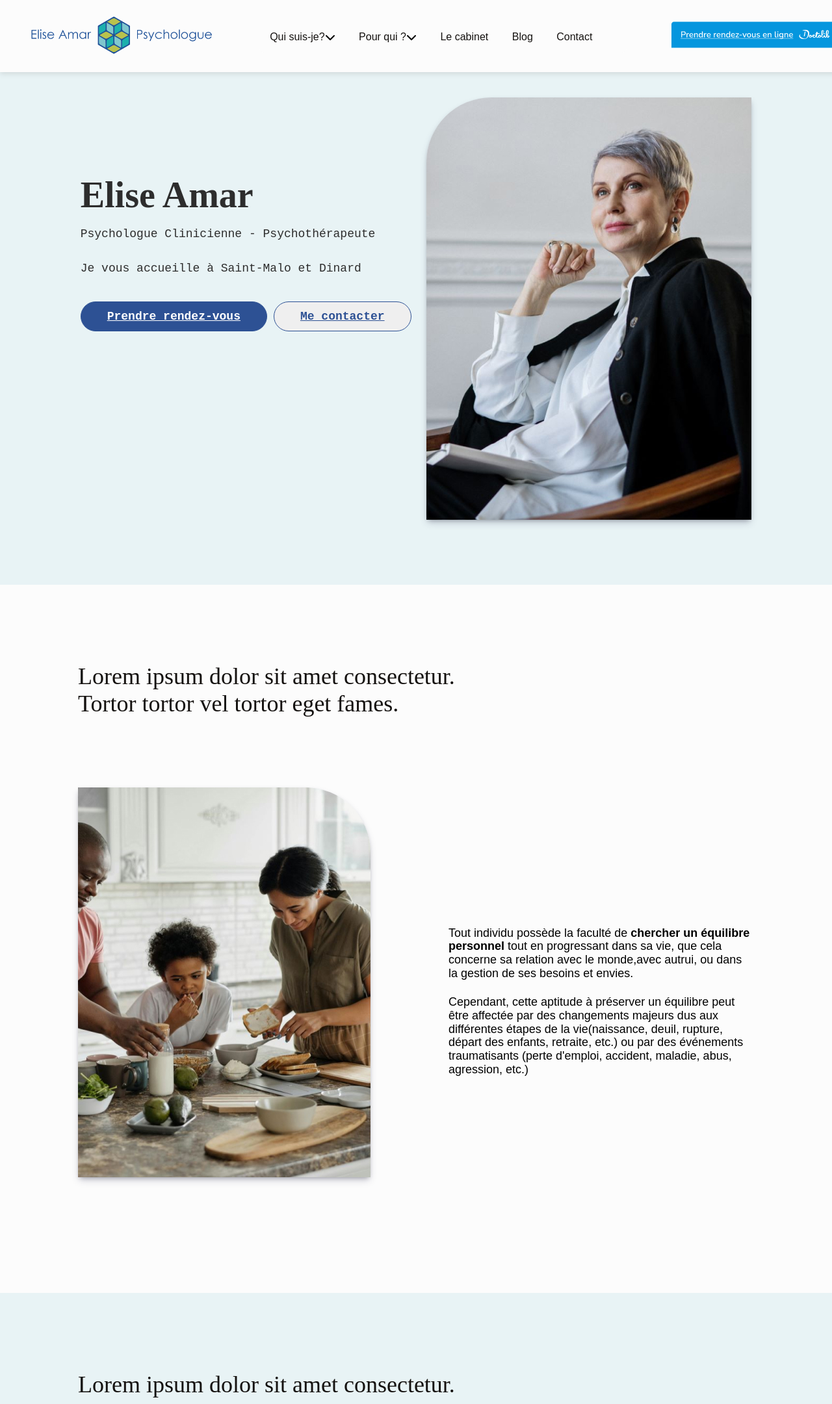
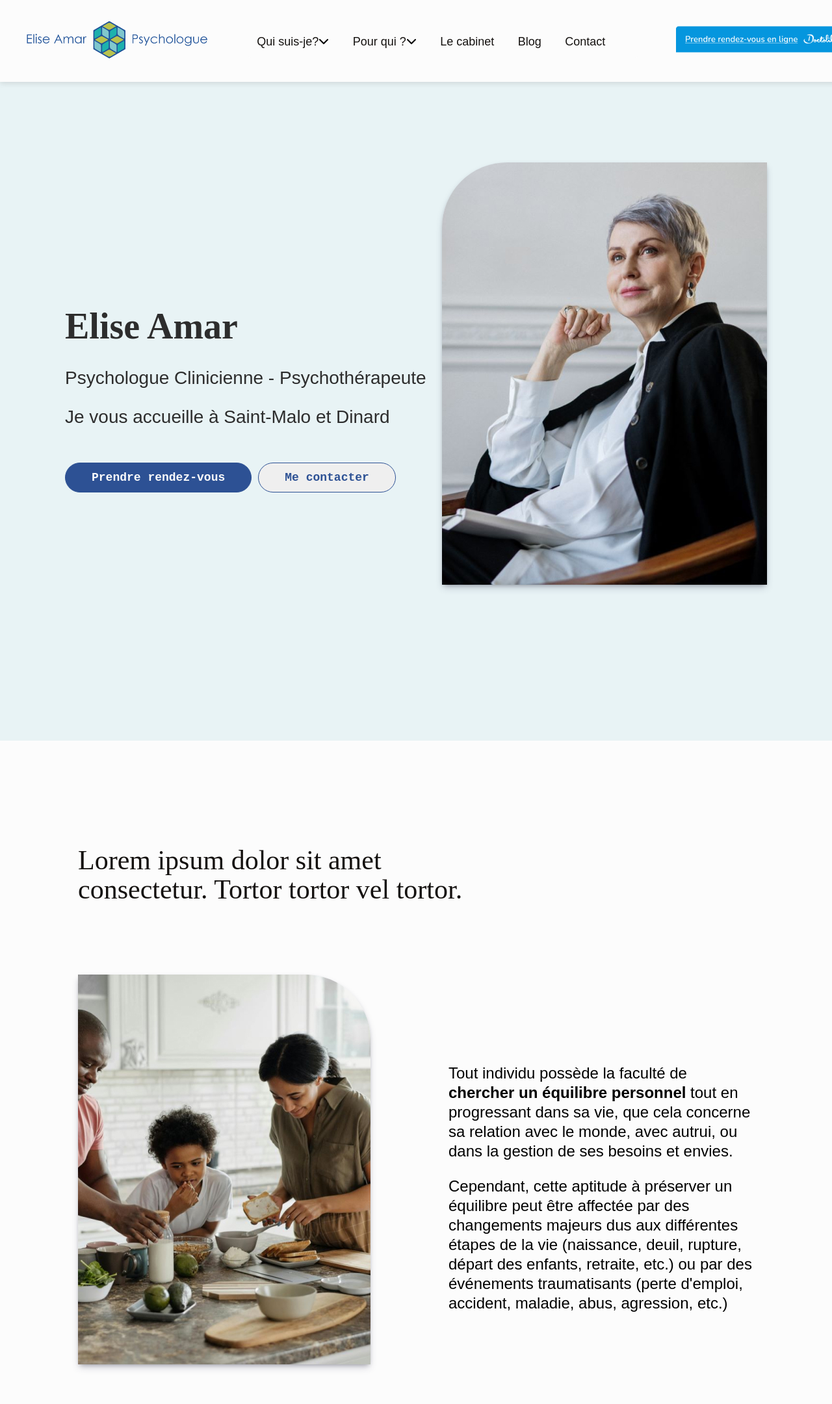
Before and after one commit to Babig13/Psy-Elise-Amar, a plain HTML site: page index.html in a window 1280 px wide. Shown: the top 2161 px of the page at 65% size. Drawn offline with Linux system fonts and the light colour scheme.

Commit message:
dernières modifs

```diff
--- a/index.html
+++ b/index.html
@@ -1,32 +1,33 @@
 <!DOCTYPE html>
 <html lang="fr">
   <head>
-    <meta charset="UTF-8">
-    <meta name="viewport" content="width=device-width, initial-scale=1.0">
+    <meta charset="UTF-8" />
+    <meta name="viewport" content="width=device-width, initial-scale=1.0" />
     <link rel="stylesheet" href="style.css">
-    <title>Elise Amar-Psychologue</title>
+    <title>PSY</title>
   </head>
-<body>
-    <div id="wrapper">
-
-        <header>
-            <div class="topnav" id="myTopnav">
-
-                <a href="index.html"><img class="logo-nav" src="./images/logo-Elise-Amar-Psychologue-large.png" alt="Logo d'Elise Amar avec son nom et sa profession"></a>
 
 
-                 <nav class="jmenu">
+  <body><!-- Début du corps de la page -->
+    <header><!-- En-tête de la page -->
+
+        <div class="topnav" id="myTopnav"><!-- Barre de navigation principale -->
+
+            <a href="index.html"><img class="logo-nav" src="./images/logo-Elise-Amar-Psychologue-large.png" alt="Logo d'Elise Amar avec son nom et sa profession"></a><!-- Logo avec lien vers la page d'accueil -->
+
+
+            <nav class="jmenu"><!-- Menu de navigation -->
                 <ul id="menu" class="jmenu">
 
-                       <label for="menu-btn" class="jm-menu-btn jm-icon-menu"></label>
-                        <input type="checkbox" id="menu-btn" class="jm-menu-btn">
-                        <ul class="jm-collapse">
+                   <label for="menu-btn" class="jm-menu-btn jm-icon-menu"></label><!-- Bouton pour activer/désactiver le menu sur les appareils mobiles -->
+                    <input type="checkbox" id="menu-btn" class="jm-menu-btn"> <!-- Case à cocher pour activer/désactiver le menu sur les appareils mobiles -->
+
+                        <ul class="jm-collapse"><!-- Liste des éléments de menu -->
 
                             <li class="jm-dropdown">
-                                <!-- Si je garde l'image tel quel, je ne peux pas changer la couleur comme pour la typo -->
-                                <!-- Si je prends un icon svg je peux le faire en utilisant la propriété fill -->
                                 <a href="#">Qui suis-je?<svg xmlns="http://www.w3.org/2000/svg" height="16" width="16" viewBox="0 0 512 512"><!--!Font Awesome Free 6.5.1 by @fontawesome - https://fontawesome.com License - https://fontawesome.com/license/free Copyright 2023 Fonticons, Inc.--><path d="M233.4 406.6c12.5 12.5 32.8 12.5 45.3 0l192-192c12.5-12.5 12.5-32.8 0-45.3s-32.8-12.5-45.3 0L256 338.7 86.6 169.4c-12.5-12.5-32.8-12.5-45.3 0s-12.5 32.8 0 45.3l192 192z"/></svg></a>
                                 <!-- <img  class="dropdown" src="./images/Dropdown.png"></a> -->
+                                 <!-- Sous-menu -->
                                 <ul>
                                     <li><a href="#">Thérapie</a></li>
                                     <li><a href="#">Mes engagements</a></li>
@@ -36,7 +37,8 @@
 
                             <li class="jm-dropdown">
                                 <a href="#">Pour qui ?<svg xmlns="http://www.w3.org/2000/svg" height="16" width="16" viewBox="0 0 512 512"><!--!Font Awesome Free 6.5.1 by @fontawesome - https://fontawesome.com License - https://fontawesome.com/license/free Copyright 2023 Fonticons, Inc.--><path d="M233.4 406.6c12.5 12.5 32.8 12.5 45.3 0l192-192c12.5-12.5 12.5-32.8 0-45.3s-32.8-12.5-45.3 0L256 338.7 86.6 169.4c-12.5-12.5-32.8-12.5-45.3 0s-12.5 32.8 0 45.3l192 192z"/></svg></a>
-                                <!-- img  class="dropdown" src="./images/Dropdown.png"></a> -->
+                            <!-- <img  class="dropdown" src="./images/Dropdown.png"></a> -->
+                             <!-- Sous-menu -->
                                 <ul>
                                     <li ><a href="#">Adolescent</a></li>
                                     <li><a href="#">Thérapies individuelles</a></li>
@@ -44,92 +46,66 @@
                                     <li><a href="#">Thérapie familiales</a></li>
                                 </ul>
                             </li>
-
+                    <!-- Éléments de menu -->
                                     <li class="menu"><a href="#">Le cabinet</a></li>
                                     <li class="menu"><a href="./blog.html">Blog</a></li>
                                     <li class="menu"><a href="./formulaire.html">Contact</a></li>
-                        <li><a href="https://www.doctolib.fr/"><img class="logodoc bouton2" src="./images/BoutonDoctolib.png" alt="bouton doctolib pour prendre rendez-vous en ligne"></a></li>
+                                    <li><a href="https://www.doctolib.fr/"><img class="logodoc bouton2" src="./images/BoutonDoctolib.png" alt="bouton doctolib pour prendre rendez-vous en ligne"></a></li> <!-- Lien vers Doctolib -->
                         </ul>
-
+                </ul>
             </nav>
 
-
-                <a class="bouton-disparait" href="https://www.doctolib.fr/"><img class="logodoc" src="./images/BoutonDoctolib.png" alt="bouton doctolib pour prendre rendez-vous en ligne"></a>
-
+            <a class="bouton-disparait" href="https://www.doctolib.fr/"><img class="logodoc" src="./images/BoutonDoctolib.png" alt="bouton doctolib pour prendre rendez-vous en ligne"></a><!-- Bouton Doctolib -->
         </div>
 
     </header>
 
-
-
-        <main>
-
-        <section id="hero">
-            <div class="hero-container">
-                <div class="text">
-                    <h1>
-                        <span class="heading-name">Elise Amar</span> <br>
-                        <p>Psychologue Clinicienne - Psychothérapeute</p><br>
-                        <p class="lieu">Je vous accueille à Saint-Malo et Dinard</p>
-                    </h1>
-
-                    <div id="div-button">
-                        <button class="button1-hero"><a href="https://www.doctolib.fr/">Prendre rendez-vous</a></button>
+    <main><!-- Contenu principal de la page -->
+      <section id="hero"><!-- Section principale -->
+        <div class="hero-container"> <!-- Conteneur de la section -->
+            <div class="heading-name"><!-- Titre principal -->
+                <div class="text"> <!-- Texte -->
+                    <h1>Elise Amar</h1><!-- Titre -->
+                    <p>Psychologue Clinicienne - Psychothérapeute Je vous accueille à Saint-Malo et Dinard</p><!-- Description -->
+                </div>
+            <div id="div-button"> <!-- Boutons -->
+                <button class="button1-hero"><a href="#">Prendre rendez-vous</a></button>
                 <button class="button2-hero"><a href="./formulaire.html">Me contacter</a></button>
             </div>
             </div>
-
-                        <img src="./images/eliseamar.jpg" alt="Elise Amar, Psychologue clinicienne à Saint-Malo">
+            <img src="./images/eliseamar.jpg" alt="photo de présentation de la psychologue">
         </div>
       </section>
 
-
-            <section class="section-famille">
-
-                <h2>Lorem ipsum dolor sit amet consectetur.<br>
-                     Tortor tortor vel tortor eget fames.</h2>
-
-                <div class="title-image-container">
-
-                    <img src="./images/famille.jpg" alt="Un couple et un enfant dans une cuisine">
-                    <div class="text-container">
-                        <p>Tout individu possède la faculté de<strong> chercher un équilibre personnel </strong>tout en progressant dans sa vie, que cela concerne sa relation avec le monde,avec autrui, ou dans la gestion de ses besoins et envies.</p>
-                        <p>Cependant, cette aptitude à préserver un équilibre peut être affectée par des changements majeurs dus aux différentes étapes de la vie(naissance, deuil, rupture, départ des enfants, retraite, etc.) ou par des événements traumatisants (perte d'emploi, accident, maladie, abus, agression, etc.)
-
-                        </p>
+      <section class="section-famille"> <!-- Section pour le contenu sur la famille -->
+        <h2>Lorem ipsum dolor sit amet consectetur. Tortor tortor vel tortor.</h2> <!-- Titre de la section -->
+<div class="title-image-container "><!-- Conteneur d'image et de texte -->
+    <img src="./images/famille.jpg" alt="famille en train de cuisiner">
+    <div class="text-container"><!-- Conteneur de texte -->
+        <p>Tout individu possède la faculté de <span>chercher un équilibre personnel</span>  tout en progressant dans sa vie, que cela concerne sa relation avec le monde, avec autrui, ou dans la gestion de ses besoins et envies.</p>
+        <p>Cependant, cette aptitude à préserver un équilibre peut être affectée par des changements majeurs dus aux différentes étapes de la vie (naissance, deuil, rupture, départ des enfants, retraite, etc.) ou par des événements traumatisants (perte d'emploi, accident, maladie, abus, agression, etc.) </p>
     </div>
 
 </div>
+      </section>
+ <!-- Les autres sections sont traitées de façon similaires -->
+      <section class="section-groupe">
+<h2>Lorem ipsum dolor sit amet consectetur.</h2>
+<div class="title-image-container2 ">
+    <p>La thérapie offre la possibilité de <span> construire un "lien" ou une "transition" vers un nouvel équilibre</span>, qui tient compte des changements survenus dans votre vie et qui est en adéquation avec vos nouvelles ambitions. Pour vous soutenir dans ce processus, j'utilise diverses méthodes, y compris celles issues des <span>thérapies brèves</span> axées sur les solutions et de l'hypnose.</p>
+<img src="./images/groupeparole.jpg" alt="groupe de parole">
 </div>
       </section>
 
-            <section class="section-groupe">
-
-                <h2>Lorem ipsum dolor sit amet consectetur.</h2>
-
-                <div class="title-image-container2">
-
-                    <img src="./images/groupeparole.jpg" alt="un groupe de parole représentant une femme à l'écoute d'autres personnes">
-                    <div class="text-container">
-                        <p>La thérapie offre la possibilité de <strong>construire un "lien" ou une "transition" vers un nouvel équilibre,</strong> qui tient compte des changements survenus dans votre vie et qui est en adéquation avec vos nouvelles ambitions.Pour vous soutenir dans ce processus, j'utilisediverses méthodes, y compris celles issues des <strong>thérapies brèves</strong> axées sur les solutions et de l'hypnose.
-
-                        </p>
-
-                   </div>
-                </div>
-            </section>
-
-
       <section class="accent-text">
-                <p>
-                    Je propose des consultations pour adolescents, adultes, couples et familles dans mes cabinets à Saint-Malo et Dinard. En outre, je suis formatrice et j'interviens occasionnellement auprès de groupes et d'équipes dans des institutions.
-                </p>
+<p>Je propose des consultations pour adolescents, adultes, couples et familles dans mes cabinets à Saint-Malo et Dinard.</p>
+<p> En outre, je suis formatrice et j'interviens occasionnellement auprès de groupes et d'équipes dans des institutions.</p>
       </section>
 
     </main>
 
-        <footer>
-
+    <footer><!-- Pied de page -->
+         <!-- Contenu du pied de page: a propos, infos,articles et boutons-->
         <div class="a-propos">
             <a href="index.html" id="logo-carre"><img src="./images/logo-Elise-Amar-Psychologue-carre.png" alt="logo-Elise-Amar-Psychologue"></a>
             <div class="address">
@@ -171,4 +147,4 @@
 
     </div>
     </body>
-</html>
+    </html><!-- Fin du document HTML -->
--- a/style.css
+++ b/style.css
@@ -361,6 +361,7 @@ template {
     --menuderoulant:#FFFFFF;
     --Lemon-Background: rgba(186, 194, 95, 0.60);
     --No-Really-Black: #14110F;
+    --No-really-White:#FCFCFC;
     --font: #2D2D2D;
     --Medium-Grey:#3A4049;
     --Light-Grey:#E0E0E0;
@@ -375,6 +376,7 @@ margin: 0;
 }
 body {
 font-family: 'Source Sans 3', sans-serif;
+width:100%;
 }
 h1{
   margin: 0;
@@ -396,6 +398,7 @@ strong{
   position: fixed;
   top: 0;
   width: 100%;
+  height: 86px;
   gap: 50px;
   justify-content:space-around;
   align-items: center;
@@ -412,10 +415,13 @@ strong{
   border-radius: 5px 5px 0 0;
   background: var(--logodoc);
   font-family: Nunito Sans;
-  font-size: 13px;
+  font-size: 18px;
   font-style: normal;
   line-height: 40px;
   border:solid 1px var(--btn1);
+}
+.jmenu a{
+  font-size:18px;
 }
 .bouton2{/*Le deuxième bouton doctolib; invisible en desktop mais qui est visible sur la version mobile*/
   display: none;
@@ -432,14 +438,15 @@ strong{
 #hero{
   background: var(--blue-pastel);
   padding: 150px 100px 100px 100px;
+  height: 890px;
   }
 
 
 .hero-container{
-  max-width: 1440px;
-  display: flex;
-  justify-content: space-evenly;
-  flex-wrap: wrap;
+  display: flex;
+  justify-content: space-around;
+  margin-top: 100px;
+
 }
 
 .text{
@@ -452,20 +459,27 @@ strong{
 
 /* Heading 1 */
 .heading-name{
+  display: flex;
+  flex-direction: column;
+  justify-content: center;
   font-family: "Libre Baskerville",serif;
+}
+
+#hero h1{
+  /* Large Text Regular */
   font-size: 56px;
   font-style: normal;
   font-weight: 700;
   line-height: 100px;
-}
-
-h1{
-  /* Large Text Regular */
-  font-family: "Source Sans Pro",monospace;
+  padding-top: 100px;
+
+}
+#hero p{
+  font-family: "Libre Baskerville",sans-serif;
   font-size: 28px;
-  font-style: normal;
   font-weight: 400;
-  padding-top: 100px;
+  line-height:60px ;
+  max-width: 580px;
 }
 
 #div-button{
@@ -490,7 +504,8 @@ h1{
 }
 
 .button1-hero a{
-  color: #FFFFFF;
+  color:var(--No-really-White);
+  text-decoration: none;
 }
 
 .button2-hero{
@@ -507,6 +522,7 @@ h1{
 
 .button2-hero a{
   color: var(--btn1);
+  text-decoration: none;
 }
 
 
@@ -524,7 +540,7 @@ h1{
 
 .section-famille{
   display: flex;
-  max-width: 1440px;
+  height: 940px;
   padding: 120px;
   justify-content: center;
   align-items: flex-start;
@@ -541,10 +557,11 @@ h1{
   height: 96px;*/
   color: var(--No-Really-Black);
   font-family: Libre Baskerville;
-  font-size: 36px;
-  font-style: normal;
-  font-weight: 400;
-  line-height: normal;
+  font-size: 42px;
+  font-style: normal;
+  font-weight: 500;
+  line-height:45px;
+  max-width:600px;
 }
 
 .title-image-container {
@@ -563,13 +580,23 @@ h1{
 }
 
 .text-container{
+  font-weight: 400;
+  font-size: 24px;
+  line-height: 30px;
   display: flex;
   flex-direction: column;
   justify-content: center;
   align-items: flex-start;
   gap: 24px;
-  max-width: 600px;
-
+  max-width: 550px;
+}
+.text-container p{
+  font-weight: 400;
+  font-size: 24px;
+  line-height:30px ;
+}
+.text-container span{
+  font-weight: 600;
 }
 
 
@@ -577,7 +604,7 @@ h1{
 
 .section-groupe{
   display: flex;
-  max-width: 1440px;
+  height: 895px;
   padding: 120px;
   justify-content: center;
   align-items: flex-start;
@@ -593,11 +620,12 @@ h1{
   height: 96px;
   color: var(--No-Really-Black);
   font-family: Libre Baskerville;
-  font-size: 36px;
+  font-size: 42px;
   font-style: normal;
   font-weight: 400;
   line-height: normal;
-  align-self: flex-start;
+  display: flex;
+  align-items: flex-end;
 }
 
 .title-image-container2 {
@@ -606,7 +634,15 @@ h1{
   align-items: center;
   gap: 120px;
   align-self: stretch;
-  flex-direction: row-reverse;
+}
+.section-groupe p{
+  font-weight: 400;
+  font-size: 24px;
+  line-height:30px ;
+  max-width: 550px;
+}
+.section-groupe span{
+  font-weight: 600;
 }
 
 .section-groupe img{
@@ -620,16 +656,19 @@ h1{
 
 .accent-text{
   display: flex;
+  justify-content: center;
+  flex-direction: column;
+  align-items: center;
   padding: 96px 120px;
-  flex-direction: column;
-  align-items: center;
-  align-self: stretch;
   background: var(--Lemon-Background);
+  height:333px;
 }
 
 .accent-text p{
-  font-size: 20px;
-  max-width: 600px;
+  font-size: 28px;
+  font-weight: 400;
+  line-height:35px ;
+  max-width: 850px;
 }
 
 /*--------------------------------------------------------------Footer------------------------------------------*/
@@ -637,6 +676,7 @@ h1{
 
 footer{
   display: flex;
+  height:422px;
   padding: 80px 100px;
   justify-content: center;
   align-items: center;
@@ -756,6 +796,7 @@ footer{
 
 .bouton-footer a{
   color: var(--background);
+  text-decoration: none;
 }
 
 /*-----------------------------------------------------------Responsive---------------------------------------*/
```
Also changed, not shown: images/Vector(cadena).svg (added), images/chevron-up-solid 1.svg (added). Lines whose indentation alone changed are shown as unchanged.
